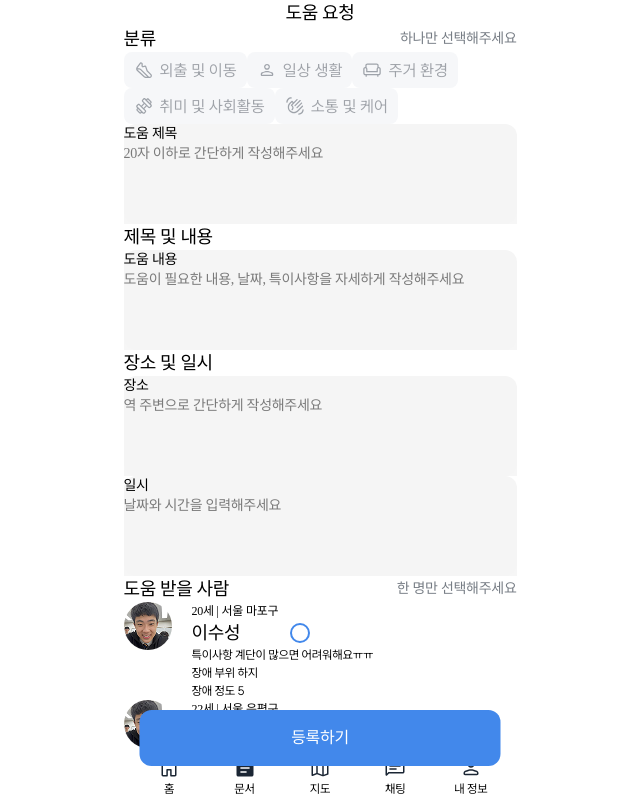
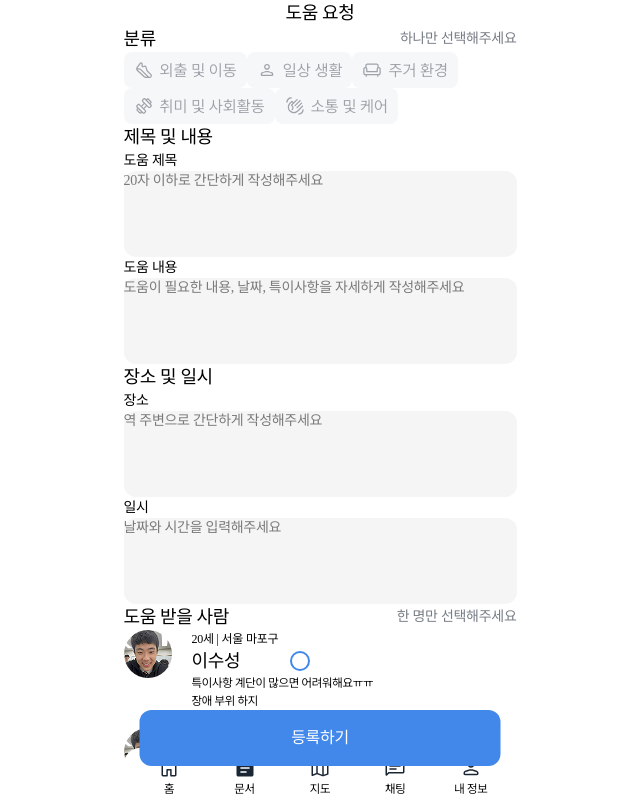
Before and after one commit to UMC-8th-hackathon-team-7/Team7-FE, a React (Vite) app: page /help/ask in a window 1280 px wide. Shown: the whole page, without its empty margins (320-960 px from the left). Built offline with nearby package versions, Linux system fonts and the light colour scheme.

Commit message:
fix: layout fixed

```diff
--- a/src/components/commons/Input.tsx
+++ b/src/components/commons/Input.tsx
@@ -21,31 +21,26 @@ export const Input: React.FC<InputProps> = ({
   };
 
   return (
-    <div className="flex flex-col items-start gap-2 w-full px-4 py-3 rounded-[12px] backdrop-blur bg-[#F5F5F5]">
-      {/* 제목 */}
+    <div className="flex flex-col gap-1 w-full">
+      {/* 라벨 */}
       <label
-        className="text-[14px] font-medium leading-[20px] tracking-[-0.28px] text-content-additive"
+        className="text-[14px] font-medium text-content-additive tracking-[-0.28px] mb-1"
         style={{ fontFamily: 'var(--Family, "SUIT Variable")' }}
       >
         {label}
       </label>
 
-      {/* 입력 필드 */}
+      {/* 입력 영역 */}
+      <div className="w-full bg-[#F5F5F5] rounded-[12px] px-4 py-3">
         <textarea
           value={inputValue}
           onChange={handleChange}
           placeholder={placeholder}
-          className="w-full text-sm text-gray-800 bg-transparent border-none outline-none resize-none
-                     font-medium tracking-[-0.28px]"
+          className="w-full text-[14px] font-medium text-gray-800 leading-[20px] tracking-[-0.28px] resize-none bg-transparent outline-none"
           rows={4}
-          style={{
-            background: "rgba(245, 245, 245, 0.9)",
-            fontFamily: 'var(--Family, "SUIT Variable")',
-            fontSize: "14px",
-            lineHeight: "20px",
-            fontWeight: 500,
-          }}
+          style={{ fontFamily: 'var(--Family, "SUIT Variable")' }}
         />
+      </div>
     </div>
   );
 };
--- a/src/pages/HelpAskPage.tsx
+++ b/src/pages/HelpAskPage.tsx
@@ -104,12 +104,12 @@ const handleSubmit = () => {
     </CategoryBtn>
   ))}
 </div>
+            <SectionHeader title="제목 및 내용" />
             <Input
   label="도움 제목"
   placeholder = "20자 이하로 간단하게 작성해주세요"
   onChange={(val) => setTitle(val)}
 />
-            <SectionHeader title="제목 및 내용" />
             <Input
   label="도움 내용"
   placeholder = "도움이 필요한 내용, 날짜, 특이사항을 자세하게 작성해주세요"
```
Also changed, not shown: src/components/Map.tsx (added).
